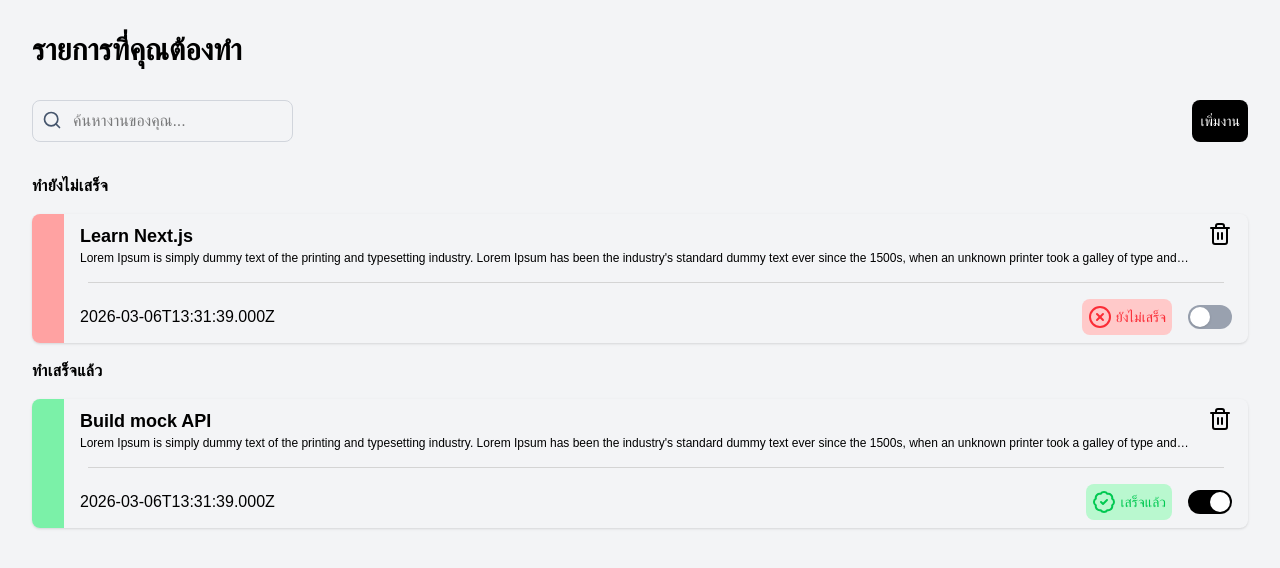
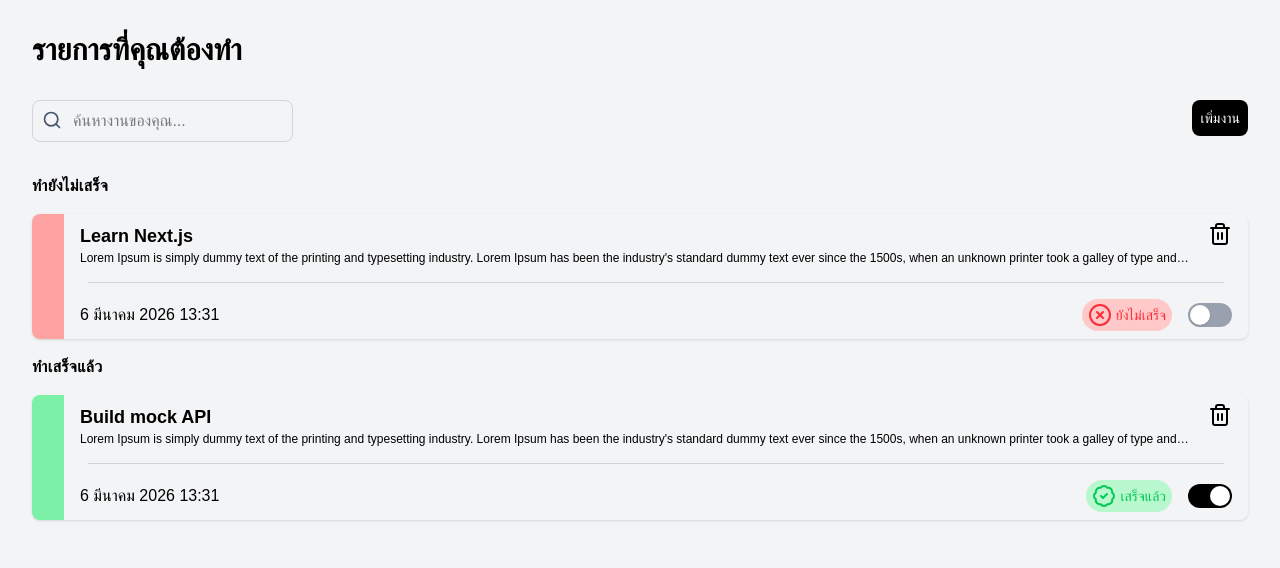
Before and after one commit to KornavitCS36KU81/Test-ttsolution, a Next.js app: page / in a window 1280 px wide. Shown: the top 568 px of the page. Built offline with nearby package versions, Linux system fonts and the light colour scheme.

Commit message:
add the loading and error state

```diff
--- a/package.json
+++ b/package.json
@@ -11,6 +11,7 @@
   "dependencies": {
     "@fontsource-variable/noto-sans-thai": "^5.2.8",
     "@tailwindcss/postcss": "^4.2.1",
+    "date-fns": "^4.1.0",
     "lucide-react": "^0.576.0",
     "next": "16.1.6",
     "postcss": "^8.5.6",
--- a/src/app/layout.tsx
+++ b/src/app/layout.tsx
@@ -14,11 +14,11 @@ export default function RootLayout({
 }>) {
   return (
     <html lang="en">
-      <TodoProvider>
-        <body className="m-8 bg-gray-100">
+      <body className="m-8 bg-gray-100">
+        <TodoProvider>
           {children}
-        </body>
-      </TodoProvider>
+        </TodoProvider>
+      </body>
     </html>
   );
 }
--- a/src/components/button.tsx
+++ b/src/components/button.tsx
@@ -1,4 +1,4 @@
-import { useContext } from "react";
+import { useState, useContext } from "react";
 import { TodoContext } from "@/context/TodoContext"
 
 import Dialog from "@/components/dialog";
@@ -7,38 +7,65 @@ import { ChangeType } from "@/types/todo";
 
 export default function Button() {
     const context = useContext(TodoContext);
+    const { register, handleSubmit, reset, formState: { errors, isValid } } = useForm<ChangeType>({ mode: "onChange" });
 
-    const { register, handleSubmit, reset } = useForm<ChangeType>();
+    const [open, setOpen] = useState(false);
+
+    const closeDialog = () => {
+        reset();
+        setOpen(false)
+    }
 
     const onAdd = (data: ChangeType) => {
-        context?.addTodo(data)
-        reset();
+        if (isValid) {
+            context?.addTodo(data)
+            closeDialog()
+        }
     };
 
     return (
-        <Dialog
-            className="flex w-full md:w-fit px-2 py-2 md:py-auto items-center justify-center text-sm font-medium rounded-lg bg-black text-white"
-            content={
-                <>
+        <div>
+            <div className="cursor-pointer flex w-full md:w-fit px-2 py-2 md:py-auto items-center justify-center text-sm font-medium rounded-lg bg-black text-white" onClick={() => setOpen(true)}>เพิ่มงาน</div>
+            <Dialog isOpen={open}>
+                <form onSubmit={handleSubmit(onAdd)}>
                     <label className="block mb-2.5 text-xl font-bold">ชื่อหัวข้อ</label>
                     <input
-                        {...register("title", { required: true })}
-                        className="border text-base rounded-base block w-full px-4 py-3.5"
+                        {...register("title", { required: "กรุณาใส่ชื่อหัวข้อ" })}
+                        className={`border ${errors.title?.message && ("border-red-500")} text-base rounded-base block w-full px-4 py-3.5`}
                     />
+                    { errors.title && (
+                        <p className="text-red-500 text-xs">
+                            { errors.title.message }
+                        </p> )
+                    }
                     <label className="block mb-2.5 text-xl font-bold">รายละเอียดของงาน</label>
                     <textarea
-                        {...register("description", { required: true })}
-                        className="bg-gray-200 border border-gray-200 text-base rounded-base block w-full px-2 py-1.5"
+                        {...register("description", { required: "กรุณาใส่เนื้อหา" })}
+                        className={`bg-gray-200 border border-gray-200 ${errors.description?.message && ("border-red-500")} text-base rounded-base block w-full px-2 py-1.5`}
                     />
-                </>
-            }
-            submit={{
-                name: "บันทึก",
-                action: handleSubmit(onAdd)
-            }}
-            cannel="ยกเลิก"
-        >
-            เพิ่มงาน
-        </Dialog>
+                    { errors.description && (
+                        <p className="text-red-500 text-xs">
+                            { errors.description.message }
+                        </p> )
+                    }
+
+                    <div className="flex flex-col-reverse md:flex-row justify-end gap-2 mt-8">
+                        <button
+                            onClick={closeDialog}
+                            className="cursor-pointer w-full px-4 py-2 bg-black text-white rounded-lg"
+                        >
+                            ยกเลิก
+                        </button>
+
+                        <button
+                            type="submit"
+                            className="cursor-pointer w-full px-4 py-2 border rounded-lg"
+                        >
+                            บันทึก
+                        </button>
+                    </div>
+                </form>
+            </Dialog>
+        </div>
     )
 }
--- a/src/components/card.tsx
+++ b/src/components/card.tsx
@@ -1,25 +1,31 @@
-import { useContext } from "react";
+import { useState, useContext } from "react";
 import { TodoContext } from "@/context/TodoContext"
 
 import { TodoType, ChangeType } from "@/types/todo";
 import Dialog from "@/components/dialog";
+import Trash from "@/components/trash";
 import { useForm } from "react-hook-form";
 
-import { BadgeCheck, CircleX, Trash2 } from 'lucide-react';
+import { BadgeCheck, CircleX } from 'lucide-react';
 
 export default function Card({ id, title, description, time, finish }:TodoType) {
   const context = useContext(TodoContext);
 
-  const { register, handleSubmit, reset } = useForm<ChangeType>();
+  const { register, handleSubmit, reset, formState: { errors, isValid } } = useForm<ChangeType>({ mode: "onChange" });
+
+  const [open, setOpen] = useState(false);
+
+  const closeDialog = () => {
+    reset();
+    setOpen(false)
+  }
 
   const onEdit = (data: ChangeType) => {
+    if (isValid) {
       context?.editTodo(id, data)
-    reset();
+      closeDialog()
+    }
   };
-
-  const onDelete = () => {
-    context?.deleteTodo(id)
-  }
 
   return (
     <div className="relative shadow-sm rounded-lg">
@@ -28,41 +34,59 @@ export default function Card({ id, title, description, time, finish }:TodoType)
 
       <div className="pl-12 pr-4 py-2">
         <div className="flex items-stretch">
-          <Dialog
-            className="flex-1"
-            content = {
-              <>
+          <div className="cursor-pointer flex-1" onClick={() => setOpen(true)}>
+            <p className="font-bold text-lg w-full self-center">{title}</p>
+            <p className="line-clamp-3 md:line-clamp-1 text-xs">{description}</p>
+          </div>
+          <Dialog isOpen={open}>
+            <form onSubmit={handleSubmit(onEdit)}>
               <input
-                  {...register("title", { required: true })}
+                {...register("title", { required: "ใส่ส่วนของหัวข้อด้วย" })}
                 defaultValue={title}
-                  className="border font-bold text-xl rounded-base block w-full px-4 py-3.5"
+                className={`border font-bold text-xl ${errors.title?.message && ("border-red-500")} rounded-base block w-full px-4 py-3.5`}
               />
+              { errors.title && (
+                <p className="text-red-500 text-xs">
+                  { errors.title.message }
+                </p> )
+              }
               <hr className="text-center h-px my-4 mx-2 bg-neutral-300 border-0"/>
               <textarea
-                    {...register("description", { required: true })}
+                {...register("description", { required: "ใส่ส่วนของเนื้อหาด้วย" })}
                 defaultValue={description}
-                    className="bg-gray-200 border border-gray-200 text-base rounded-base block w-full px-2 py-1.5"
+                className={`bg-gray-200 border border-gray-200 ${errors.description?.message && ("border-red-500")} text-base rounded-base block w-full px-2 py-1.5`}
               />
-              </>
+              { errors.description && (
+                <p className="text-red-500 text-sm">
+                  { errors.description.message }
+                </p> )
               }
-            submit={{
-              name: "อัพเดท",
-              action: handleSubmit(onEdit)
-            }}
-            cannel="ยกเลิก"
+              <div className="flex flex-col-reverse md:flex-row justify-end gap-2 mt-8">
+                <button
+                  onClick={closeDialog}
+                  className="cursor-pointer w-full px-4 py-2 bg-black text-white rounded-lg"
                 >
-            <p className="font-bold text-lg w-full self-center">{title}</p>
-            <p className="line-clamp-3 md:line-clamp-1 text-xs">{description}</p>
+                  ยกเลิก
+                </button>
+
+                <button
+                  type="submit"
+                  className="cursor-pointer w-full px-4 py-2 border rounded-lg"
+                >
+                  อัพเดท
+                </button>
+              </div>
+            </form>
           </Dialog>
-
-          <Trash2 className="self-start cursor-pointer" onClick={() => onDelete()} />
+          <Trash id={id}/>
+          {/* <Trash2 className="self-start cursor-pointer" onClick={() => onDelete()} /> */}
         </div>
 
         <hr className="text-center h-px my-4 mx-2 bg-neutral-300 border-0"/>
 
-        <div className="flex">
-          <p className="flex-1 self-center">{time.toLocaleString()}</p>
-          <div className={`${finish ? "bg-green-200 text-green-500" : "bg-red-200 text-red-500"} flex space-x-1 py-1.5 px-1.5 rounded-lg min-w-fit`}>
+        <div className="flex items-center">
+          <p className="flex-1 self-center">{time}</p>
+          <div className={`${finish ? "bg-green-200 text-green-500" : "bg-red-200 text-red-500"} flex space-x-1 py-1 px-1.5 rounded-full min-w-fit max-h-fit`}>
             { finish ? <BadgeCheck /> : <CircleX /> }
             <span className="text-sm font-medium self-center">{finish ? "เสร็จแล้ว" : "ยังไม่เสร็จ"}</span>
           </div>
--- a/src/components/dialog.tsx
+++ b/src/components/dialog.tsx
@@ -1,44 +1,29 @@
-import { useState, useEffect, ReactNode, BaseSyntheticEvent } from "react";
+import { useState, useEffect, ReactNode } from "react";
 
-type ActionButton = {
-    name: string;
-    action: (e?: BaseSyntheticEvent) => Promise<void>;
+type DialogComponent = {
+    isOpen: boolean;
+    children: ReactNode;
 }
 
-type DialogComponent = {
-    content: ReactNode;
-    children: ReactNode;
-    className?: string;
-    cannel: string;
-    submit: ActionButton;
-}
-
-export default function Dialog({children, ...props}:DialogComponent) {
-    const [open, setOpen] = useState(false);
+export default function Dialog({children, isOpen}:DialogComponent) {
     const [show, setShow] = useState(false);
 
     // block scroll in Model and add the animation
     useEffect(() => {
-        if (open) {
+        if (isOpen) {
             document.body.style.overflow = "hidden";
             setTimeout(() => setShow(true), 10);
         } else {
             document.body.style.overflow = "auto";
             setTimeout(() => setShow(false), 10);
         }
-    }, [open]);
+    }, [isOpen]);
 
-    const handleFormSubmit = async (event: BaseSyntheticEvent) => {
-        await props.submit.action(event)
-        setOpen(false)
-    }
+    if (!isOpen) return <></>;
 
     return (
         <>
-        <div className={`cursor-pointer ${props.className}`} onClick={() => setOpen(true)}>{children}</div>
-
-        {/* Dialog */}
-        {open && (
+            {isOpen && (
                 <div className="z-10 fixed inset-0 flex items-center justify-center">
                     {/* Overlay */}
                     <div
@@ -52,25 +37,7 @@ export default function Dialog({children, ...props}:DialogComponent) {
                         className={`relative bg-white rounded-xl shadow-lg w-100 p-6 transform transition-all duration-300
                         ${show ? "opacity-100 scale-100" : "opacity-0 scale-95"}`}
                     >
-                    <form onSubmit={handleFormSubmit}>
-                        { props.content }
-                        <div className="flex flex-col-reverse md:flex-row justify-end gap-2 mt-8">
-                            <button
-                                onClick={() => setOpen(false)}
-                                className="cursor-pointer w-full px-4 py-2 bg-black text-white rounded-lg"
-                            >
-                                { props.cannel }
-                            </button>
-
-                            <button
-                                type="submit"
-                                className="cursor-pointer w-full px-4 py-2 border rounded-lg"
-                            >
-                                { props.submit.name }
-                            </button>
-                        </div>
-                    </form>
-
+                        { children }
                     </div>
 
                 </div>
--- /dev/null
+++ b/src/components/skeleton.tsx
@@ -0,0 +1,31 @@
+export default function Skeleton() {
+  return (
+    <div>
+      <h1 className="text-3xl font-bold">รายการที่คุณต้องทำ</h1>
+      <div className="animate-pulse space-y-8 mt-8">
+        <div className="h-24 md:h-8 md:flex md:justify-between space-y-4 md:space-y-0">
+          <div className="bg-gray-300 rounded-xl h-8 md:w-36" />
+          <div className="bg-gray-300 rounded-xl h-8 md:w-16" />
+        </div>
+
+        <div className="space-y-3">
+          <div className="flex">
+            <div className="flex-1 space-y-4 space-x-4">
+              <div className="h-8 bg-gray-300 rounded-xl w-24" />
+              <div className="h-20 bg-gray-300 rounded-xl" />
+            </div>
+            <div className="h-8 w-10 bg-gray-300 rounded-xl"/>
+          </div>
+
+          <div className="flex h-8 justify-between">
+            <div className="bg-gray-300 rounded-xl w-24" />
+            <div className="flex space-x-4">
+              <div className="bg-gray-300 rounded-full w-24" />
+              <div className="bg-gray-300 rounded-full w-16" />
+            </div>
+          </div>
+        </div>
+      </div>
+    </div>
+  )
+}
--- /dev/null
+++ b/src/components/trash.tsx
@@ -0,0 +1,48 @@
+import { useState, useContext } from "react";
+import { TodoContext } from "@/context/TodoContext"
+
+import { Trash2 } from "lucide-react"
+import Dialog from "@/components/dialog";
+
+type DeleteIdtype = {
+    id: number
+}
+
+export default function Trash({id}: DeleteIdtype) {
+    const context = useContext(TodoContext);
+
+    const [open, setOpen] = useState(false);
+
+    const closeDialog = () => {
+        setOpen(false)
+    }
+
+    const onDelete = () => {
+      context?.deleteTodo(id)
+    }
+
+    return (
+        <>
+            <Trash2 className="self-start cursor-pointer" onClick={() => setOpen(true)} />
+            <Dialog isOpen={open}>
+                <p className="font-semibold text-2xl text-center">ต้องการลบงาน Task นี้ไหม</p>
+                <hr className="text-center h-px my-4 mx-2 bg-neutral-300 border-0"/>
+                <div className="flex flex-col-reverse md:flex-row justify-end gap-2 mt-8">
+                    <button
+                        onClick={closeDialog}
+                        className="cursor-pointer w-full px-4 py-2 bg-black text-white rounded-lg"
+                    >
+                        ไม่ลบ
+                    </button>
+
+                    <button
+                        onClick={() => onDelete()}
+                        className="cursor-pointer w-full px-4 py-2 border rounded-lg"
+                    >
+                        ลบทิ้ง
+                    </button>
+                </div>
+            </Dialog>
+        </>
+    )
+}
--- a/src/context/TodoProvider.tsx
+++ b/src/context/TodoProvider.tsx
@@ -2,9 +2,17 @@
 import { useState, useEffect } from "react"
 import { TodoContext } from "@/context/TodoContext"
 import { TodoType, ChangeType } from "@/types/todo";
+import Skeleton from "@/components/skeleton";
+
+import { format } from "date-fns"
+import { th } from "date-fns/locale";
+
+const delay = (ms: number) =>
+  new Promise(resolve => setTimeout(resolve, ms))
 
 export function TodoProvider({ children }: { children: React.ReactNode }) {
     const [tasks, setTasks] = useState<TodoType[]>([])
+    const [loading, setLoading] = useState(true)
 
     const toggleTodo = (id: number) => {
       setTasks(tasks =>
@@ -23,7 +31,7 @@ export function TodoProvider({ children }: { children: React.ReactNode }) {
             id: 1,
             title: task.title,
             description: task.description,
-            time: new Date(),
+            time: format(new Date(), 'd MMMM yyyy HH:mm', { locale: th }),
             finish: false
           }]
         }
@@ -32,7 +40,7 @@ export function TodoProvider({ children }: { children: React.ReactNode }) {
             id: oldTask[oldTask.length - 1].id + 1,
             title: task.title,
             description: task.description,
-            time: new Date(),
+            time: format(new Date(), 'd MMMM yyyy HH:mm', { locale: th }),
             finish: false
           }
         ]
@@ -62,10 +70,16 @@ export function TodoProvider({ children }: { children: React.ReactNode }) {
     useEffect(() => {
       fetch("/api/todo")
         .then(response => response.json())
-        .then((result: TodoType[]) => {
-          setTasks(result);
+        .then(async (result: TodoType[]) => {
+          await delay(1500)
+          setTasks(result)
+          setLoading(false)
         });
     }, []);
+
+    if (loading) {
+      return <Skeleton />
+    }
 
     return (
       <TodoContext.Provider value={{ tasks, addTodo, editTodo, deleteTodo, toggleTodo }}>
--- a/src/mock/Todo.ts
+++ b/src/mock/Todo.ts
@@ -1,18 +1,20 @@
 import { TodoType } from "@/types/todo";
+import { format } from "date-fns"
+import { th } from "date-fns/locale";
 
 export const todos : TodoType[] = [
   {
     id: 1,
     title: "Learn Next.js",
     description: "Lorem Ipsum is simply dummy text of the printing and typesetting industry. Lorem Ipsum has been the industry's standard dummy text ever since the 1500s, when an unknown printer took a galley of type and scrambled it to make a type specimen book.",
-    time: new Date(),
+    time: format(new Date(), 'd MMMM yyyy HH:mm', { locale: th }),
     finish: false,
   },
   {
     id: 2,
     title: "Build mock API",
     description: "Lorem Ipsum is simply dummy text of the printing and typesetting industry. Lorem Ipsum has been the industry's standard dummy text ever since the 1500s, when an unknown printer took a galley of type and scrambled it to make a type specimen book.",
-    time: new Date(),
+    time: format(new Date(), 'd MMMM yyyy HH:mm', { locale: th }),
     finish: true,
   },
 ];
--- a/src/types/todo.ts
+++ b/src/types/todo.ts
@@ -2,7 +2,7 @@ export type TodoType = {
     id: number
     title: string
     description: string
-    time: Date
+    time: string
     finish: boolean
 }
 
```
Also changed, not shown: src/app/page.tsx (+10 -7 lines), 1 other file (tests, documents, lock files or other folders). Lines whose indentation alone changed are shown as unchanged.
